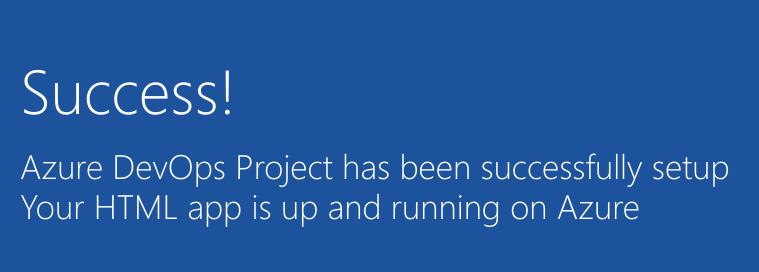
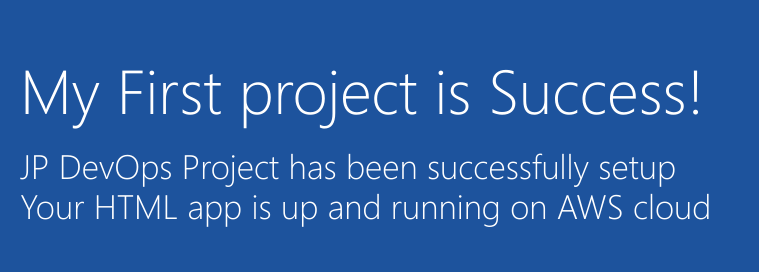
Before and after one commit to sjpsjp2080/gitassignment1, a plain HTML site: page sample-project/index.html in a window 1280 px wide. Shown: the part 325-597 px from the top of the page, 205-964 px from the left. Drawn offline with Linux system fonts and the light colour scheme.

Commit message:
Modifed index.html file

```diff
--- a/sample-project/index.html
+++ b/sample-project/index.html
@@ -18,9 +18,9 @@
             </a>
         </div>
             <div class="content-body">
-                <div class="success-text">Success!</div>
-                <div class="description line-1"> Azure DevOps Project has been successfully setup</div>
-                <div class="description line-2"> Your HTML app is up and running on Azure</div>
+                <div class="success-text">My First project is Success!</div>
+                <div class="description line-1"> JP  DevOps Project has been successfully setup</div>
+                <div class="description line-2"> Your HTML app is up and running on AWS cloud</div>
                 <div class="next-steps-container">
                     <div class="next-steps-header">Next up</div>
                     <div class="next-steps-body">
```
